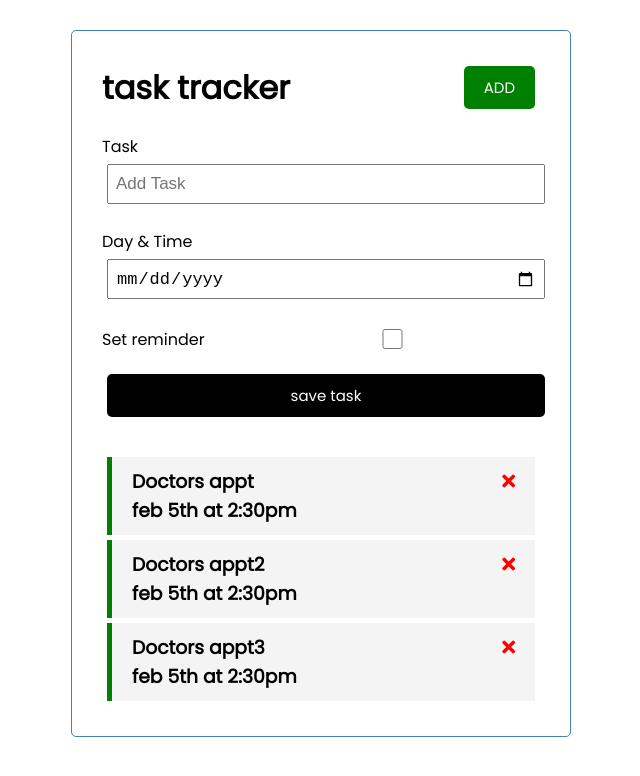
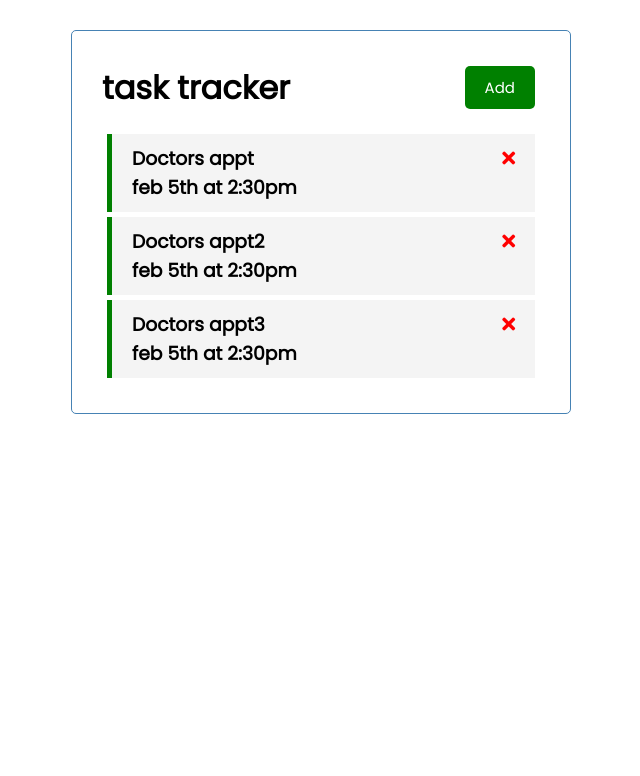
Before and after one commit to silvererudite/Task-Tracker, a React (Create React App) app: page / in a window 1280 px wide. Shown: the top 776 px of the page, without its empty margins (319-959 px from the left). Built offline with nearby package versions, Linux system fonts and the light colour scheme.

Commit message:
added the ability to create tasks and change button ui based on state

```diff
--- a/src/App.js
+++ b/src/App.js
@@ -5,6 +5,7 @@ import AddTask from './components/AddTask';
 import { useState } from "react"
 
 function App() {
+  const [showAddTask, setShowAddTask] = useState(false)
   const [tasks, setTasks] = useState( [
     {
         id: 1,
@@ -26,7 +27,9 @@ function App() {
     },
 ] );
 const addTask = (task)=>{
-  console.log(task)
+  const id = Math.floor(Math.random() * 10000) + 1
+ const newTask  = {id, ...task}
+ setTasks([...tasks, newTask])
 }
 const deleteTask = (id)=>{
   setTasks(tasks.filter((task)=>task.id !== id))
@@ -36,8 +39,8 @@ const toggleReminder = (id)=>{
 }
   return (
     <div className='container'>
-     <Header  />
-     <AddTask addTask = {addTask} />
+     <Header onAdd={()=>setShowAddTask(!showAddTask)} showAdd={showAddTask} />
+     {showAddTask && <AddTask onAdd = {addTask} />}
      {tasks.length > 0 ? (<Tasks tasks={tasks} onDelete = {deleteTask} onToggle={toggleReminder} />) : "Add some Tasks"}
     </div>
   );
--- a/src/components/AddTask.js
+++ b/src/components/AddTask.js
@@ -1,6 +1,6 @@
 import { useState } from "react"
 
-const AddTask = ({addTask})=>{
+const AddTask = ({onAdd})=>{
     const [text, setText] = useState()
     const [day, setDay] = useState()
     const [reminder, setReminder] = useState(false)
@@ -11,26 +11,26 @@ const AddTask = ({addTask})=>{
             alert("please add a task")
             return
         }
-        addTask({text, day, reminder})
+        onAdd({text, day, reminder})
         setText('')
         setDay('')
         setReminder(false)
     }
  return(
-     <form className="add-form">
+     <form className="add-form" onSubmit = {onSubmit}>
         <div className="form-control">
             <label>Task</label>
             <input type="text" value = {text} onChange={(e)=> setText(e.target.value)} placeholder="Add Task"/>
         </div>
         <div className="form-control">
             <label>Day & Time</label>
-            <input type="date" value={day} onChange={(e)=> setDay(e.target.value)} placeholder="Add Day & timer"/>
+            <input type="text" value={day} onChange={(e)=> setDay(e.target.value)} placeholder="Add Day & timer"/>
         </div>
         <div className="form-control form-control-check">
             <label>Set reminder</label>
-            <input type="checkbox" value={reminder} onChange={(e)=> setReminder(e.currentTarget.checked)} />
+            <input type="checkbox" checked= {reminder} value={reminder} onChange={(e)=> setReminder(e.currentTarget.checked)} />
         </div>
-        <input type="submit" value="save task" className="btn btn-block" onSubmit = {onSubmit} />
+        <input type="submit" value="save task" className="btn btn-block"  />
      </form>
  )
 }
--- a/src/components/Header.js
+++ b/src/components/Header.js
@@ -1,12 +1,10 @@
 import Button from './Button'
-const Header = ({title}) => {
-    const onClick = ()=>{
-        console.log('click')
-    }
+const Header = ({title, onAdd, showAdd}) => {
+
     return (
         <header className='header'>
             <h1>{title}</h1>
-           <Button color ='green' text='ADD' onClick = {onClick} />
+           <Button color ='green' text={showAdd? 'close': 'Add'} onClick = {onAdd} />
         </header>
     )
 }
```
